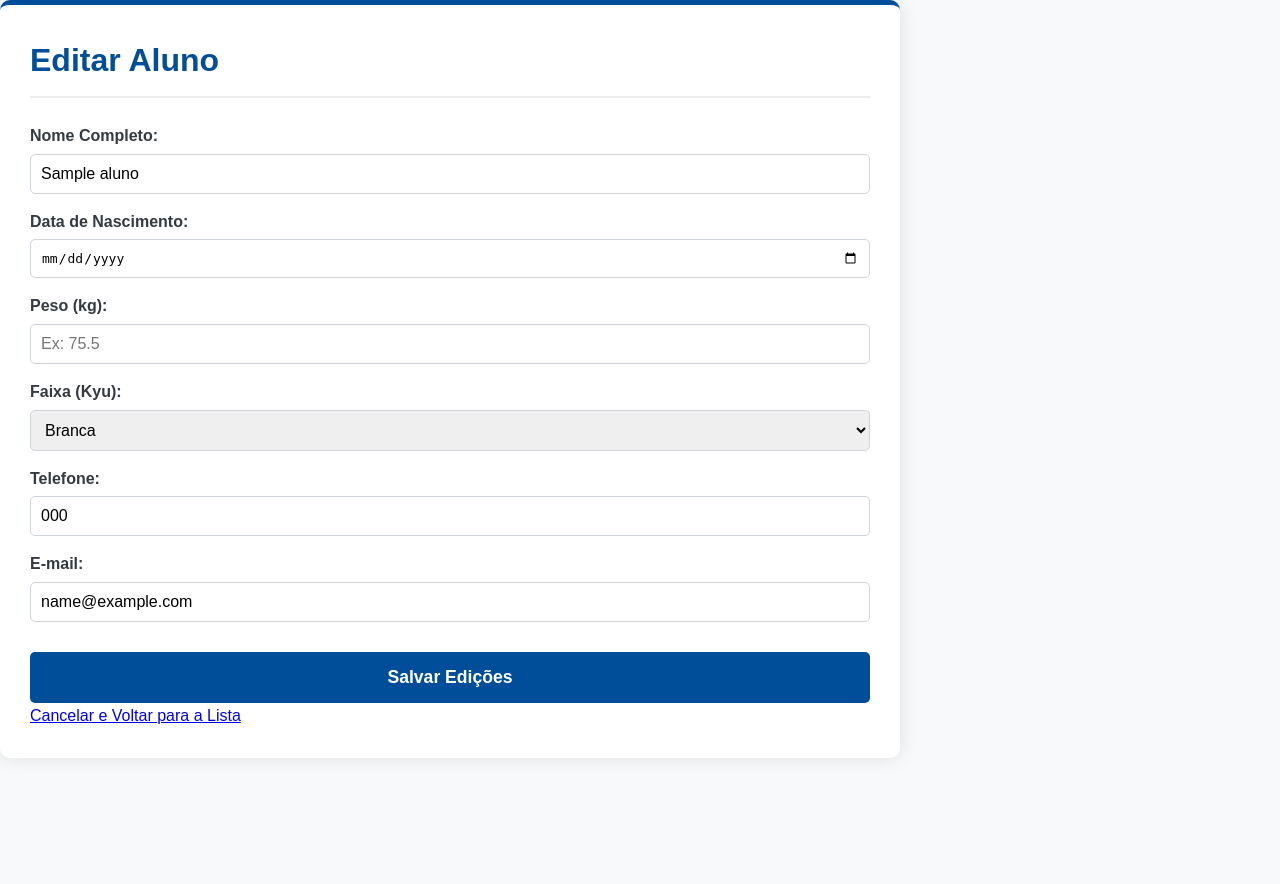
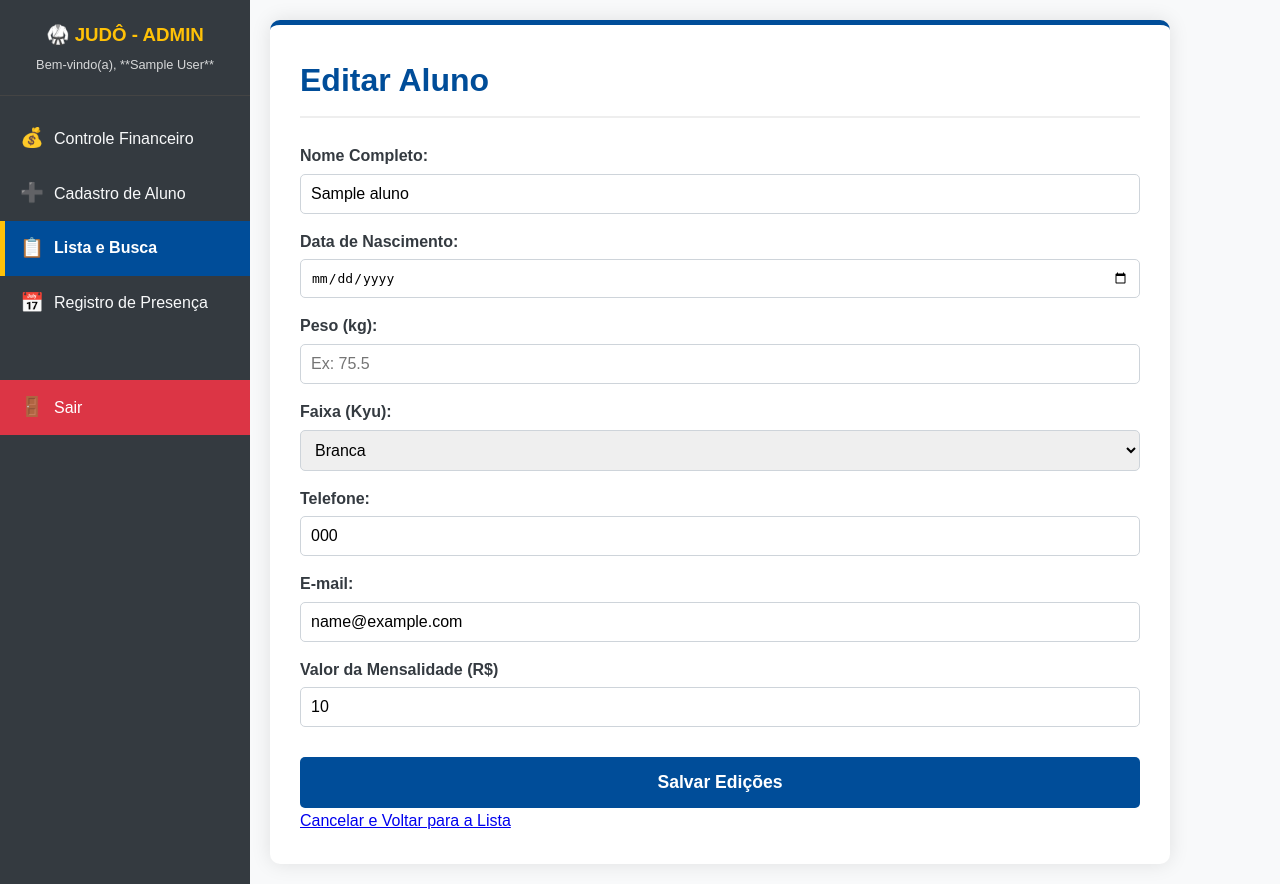
Before and after one commit to juanbalaquente/sistema-judo-academia, a PHP site: page /editar_aluno.php?id=1 in a window 1280 px wide. Before the commit the page ends 724 px from the top, so only its background shows below. Run offline with PHP 8.4, Linux system fonts and the light colour scheme; the visitor is signed in with stand-in values (Sample User, id 1); tables that the repository leaves empty or names only in its code hold one stand-in row (values such as "Sample post").

Commit message:
Oct 7, 2025, 11:45 PM

```diff
--- a/editar_aluno.php
+++ b/editar_aluno.php
@@ -1,27 +1,23 @@
 <?php
-
+// =================================================================
+// LÓGICA PHP: EDIÇÃO DE ALUNO COM VALOR DE MENSALIDADE
+// =================================================================
 require 'includes/auth_check.php';
-// require 'includes/auth_check.php'; // Adicionar se estiver usando a autenticação
-
 require 'includes/db_connect.php';
 
 $aluno = null;
 $message = '';
 
-// =================================================================
-// PARTE 1: CARREGAR DADOS DO ALUNO EXISTENTE
-// =================================================================
-
-// 1.1. Verifica o ID na URL
+// 1. CARREGAR DADOS DO ALUNO EXISTENTE
 if (!isset($_GET['id']) || !is_numeric($_GET['id'])) {
     header('Location: alunos_list.php');
     exit;
 }
 $aluno_id = $_GET['id'];
 
-// 1.2. Busca os dados atuais do aluno
+// Busca os dados atuais do aluno (AGORA INCLUI valor_mensal)
 try {
-    $sql_select = "SELECT * FROM alunos WHERE id = :id";
+    $sql_select = "SELECT id, nome, data_nascimento, peso, kyu, telefone, email, valor_mensal FROM alunos WHERE id = :id";
     $stmt_select = $pdo->prepare($sql_select);
     $stmt_select->execute([':id' => $aluno_id]);
     $aluno = $stmt_select->fetch();
@@ -34,11 +30,9 @@ try {
 }
 
 
-// =================================================================
-// PARTE 2: PROCESSAR O FORMULÁRIO DE EDIÇÃO (UPDATE)
-// =================================================================
+// 2. PROCESSAR O FORMULÁRIO DE EDIÇÃO (UPDATE)
+if ($_SERVER["REQUEST_METHOD"] == "POST" && $aluno) {
 
-if ($_SERVER["REQUEST_METHOD"] == "POST" && $aluno) {
     // 2.1. Filtra e Sanitiza os Dados
     $nome             = filter_input(INPUT_POST, 'nome', FILTER_SANITIZE_STRING);
     $data_nascimento  = filter_input(INPUT_POST, 'data_nascimento', FILTER_SANITIZE_STRING);
@@ -46,6 +40,8 @@ if ($_SERVER["REQUEST_METHOD"] == "POST" && $aluno) {
     $kyu              = filter_input(INPUT_POST, 'kyu', FILTER_SANITIZE_STRING);
     $telefone         = filter_input(INPUT_POST, 'telefone', FILTER_SANITIZE_STRING);
     $email            = filter_input(INPUT_POST, 'email', FILTER_VALIDATE_EMAIL);
+    // NOVO: Coleta e valida o novo valor da mensalidade
+    $valor_mensal     = filter_input(INPUT_POST, 'valor_mensal', FILTER_SANITIZE_NUMBER_FLOAT, FILTER_FLAG_ALLOW_FRACTION);
 
     $aluno_id_post    = filter_input(INPUT_POST, 'id', FILTER_SANITIZE_NUMBER_INT);
 
@@ -54,18 +50,19 @@ if ($_SERVER["REQUEST_METHOD"] == "POST" && $aluno) {
     }
 
     // 2.2. Validação básica
-    if (!$nome || !$data_nascimento || !$kyu || !$email) {
-        $message = '<p class="error">Por favor, preencha todos os campos obrigatórios corretamente.</p>';
+    if (!$nome || !$data_nascimento || !$kyu || !$email || $valor_mensal === false || $valor_mensal < 0) {
+        $message = '<p class="error">Por favor, preencha todos os campos obrigatórios e o valor corretamente.</p>';
     } else {
         try {
-            // 2.3. Prepara a Query SQL para UPDATE
+            // 2.3. Prepara a Query SQL para UPDATE (AGORA INCLUI valor_mensal)
             $sql_update = "UPDATE alunos SET
                             nome = :nome,
                             data_nascimento = :nascimento,
                             peso = :peso,
                             kyu = :kyu,
                             telefone = :telefone,
-                            email = :email
+                            email = :email,
+                            valor_mensal = :valor_mensal
                            WHERE id = :id";
 
             $stmt_update = $pdo->prepare($sql_update);
@@ -78,18 +75,20 @@ if ($_SERVER["REQUEST_METHOD"] == "POST" && $aluno) {
                 ':kyu'        => $kyu,
                 ':telefone'   => $telefone,
                 ':email'      => $email,
+                ':valor_mensal' => $valor_mensal, // NOVO PARÂMETRO
                 ':id'         => $aluno_id
             ]);
 
             $message = '<p class="success">✅ Dados do aluno **' . htmlspecialchars($nome) . '** atualizados com sucesso!</p>';
 
-            // Atualiza o objeto $aluno com os novos dados para que o formulário reflita a mudança após o UPDATE
+            // Atualiza o array $aluno para que o formulário reflita a mudança
             $aluno['nome'] = $nome;
             $aluno['data_nascimento'] = $data_nascimento;
             $aluno['peso'] = $peso;
             $aluno['kyu'] = $kyu;
             $aluno['telefone'] = $telefone;
             $aluno['email'] = $email;
+            $aluno['valor_mensal'] = $valor_mensal;
 
 
         } catch (Exception $e) {
@@ -111,7 +110,14 @@ if ($_SERVER["REQUEST_METHOD"] == "POST" && $aluno) {
 
 <body>
 
+    <div class="main-wrapper">
+
+        <?php include './includes/sidebar.php'; ?>
+
+        <div class="content-area">
+
             <div class="container">
+
                 <h1>Editar Aluno</h1>
 
                 <?php
@@ -125,7 +131,8 @@ if ($_SERVER["REQUEST_METHOD"] == "POST" && $aluno) {
                     <input type="hidden" name="id" value="<?php echo $aluno['id']; ?>">
 
                     <label for="nome">Nome Completo:</label>
-            <input type="text" id="nome" name="nome" value="<?php echo htmlspecialchars($aluno['nome']); ?>" required>
+                    <input type="text" id="nome" name="nome" value="<?php echo htmlspecialchars($aluno['nome']); ?>"
+                        required>
 
                     <label for="data_nascimento">Data de Nascimento:</label>
                     <input type="date" id="data_nascimento" name="data_nascimento"
@@ -140,21 +147,28 @@ if ($_SERVER["REQUEST_METHOD"] == "POST" && $aluno) {
                         <option value="Branca" <?php if ($aluno['kyu'] == 'Branca') echo 'selected'; ?>>Branca</option>
                         <option value="Cinza" <?php if ($aluno['kyu'] == 'Cinza') echo 'selected'; ?>>Cinza</option>
                         <option value="Azul" <?php if ($aluno['kyu'] == 'Azul') echo 'selected'; ?>>Azul</option>
-                <option value="Amarela" <?php if ($aluno['kyu'] == 'Amarela') echo 'selected'; ?>>Amarela</option>
-                <option value="Laranja" <?php if ($aluno['kyu'] == 'Laranja') echo 'selected'; ?>>Laranja</option>
+                        <option value="Amarela" <?php if ($aluno['kyu'] == 'Amarela') echo 'selected'; ?>>Amarela
+                        </option>
+                        <option value="Laranja" <?php if ($aluno['kyu'] == 'Laranja') echo 'selected'; ?>>Laranja
+                        </option>
                         <option value="Verde" <?php if ($aluno['kyu'] == 'Verde') echo 'selected'; ?>>Verde</option>
                         <option value="Roxa" <?php if ($aluno['kyu'] == 'Roxa') echo 'selected'; ?>>Roxa</option>
                         <option value="Marrom" <?php if ($aluno['kyu'] == 'Marrom') echo 'selected'; ?>>Marrom</option>
-                <option value="Preta" <?php if ($aluno['kyu'] == 'Preta') echo 'selected'; ?>>Preta (Shodan)</option>
+                        <option value="Preta" <?php if ($aluno['kyu'] == 'Preta') echo 'selected'; ?>>Preta (Shodan)
+                        </option>
                     </select>
 
                     <label for="telefone">Telefone:</label>
-            <input type="tel" id="telefone" name="telefone" value="<?php echo htmlspecialchars($aluno['telefone']); ?>"
-                placeholder="(XX) XXXXX-XXXX">
+                    <input type="tel" id="telefone" name="telefone"
+                        value="<?php echo htmlspecialchars($aluno['telefone']); ?>" placeholder="(XX) XXXXX-XXXX">
 
                     <label for="email">E-mail:</label>
                     <input type="email" id="email" name="email" value="<?php echo htmlspecialchars($aluno['email']); ?>"
                         required placeholder="aluno@exemplo.com">
+
+                    <label for="valor_mensal">Valor da Mensalidade (R$)</label>
+                    <input type="number" step="0.01" min="0" id="valor_mensal" name="valor_mensal"
+                        value="<?php echo htmlspecialchars($aluno['valor_mensal']); ?>" required>
 
                     <button type="submit" class="btn-submit">Salvar Edições</button>
 
@@ -163,6 +177,8 @@ if ($_SERVER["REQUEST_METHOD"] == "POST" && $aluno) {
 
                 <?php endif; ?>
             </div>
+        </div>
+    </div>
 </body>
 
 </html>
```
Lines whose indentation alone changed are shown as unchanged.
